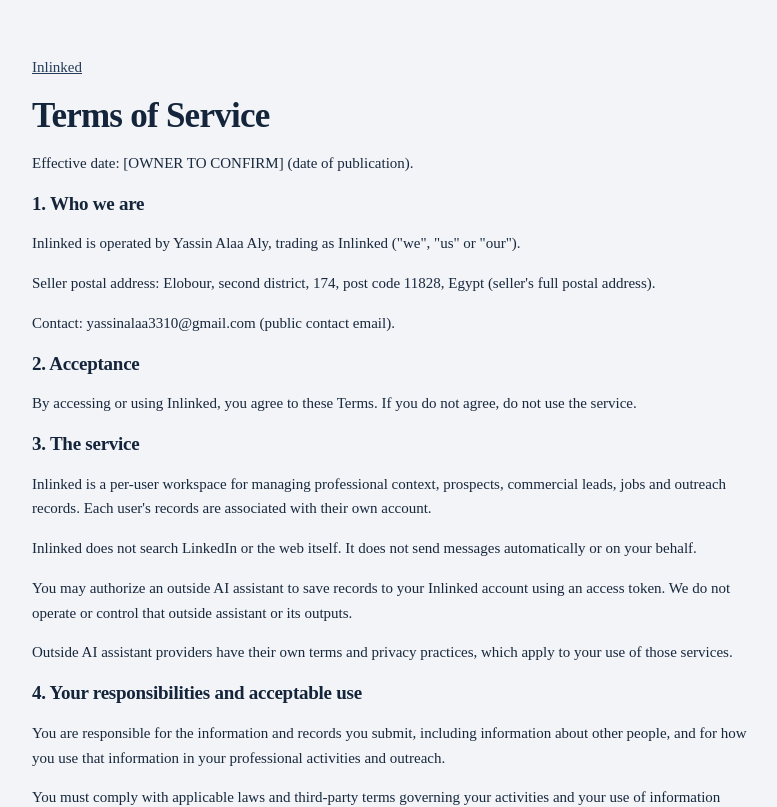
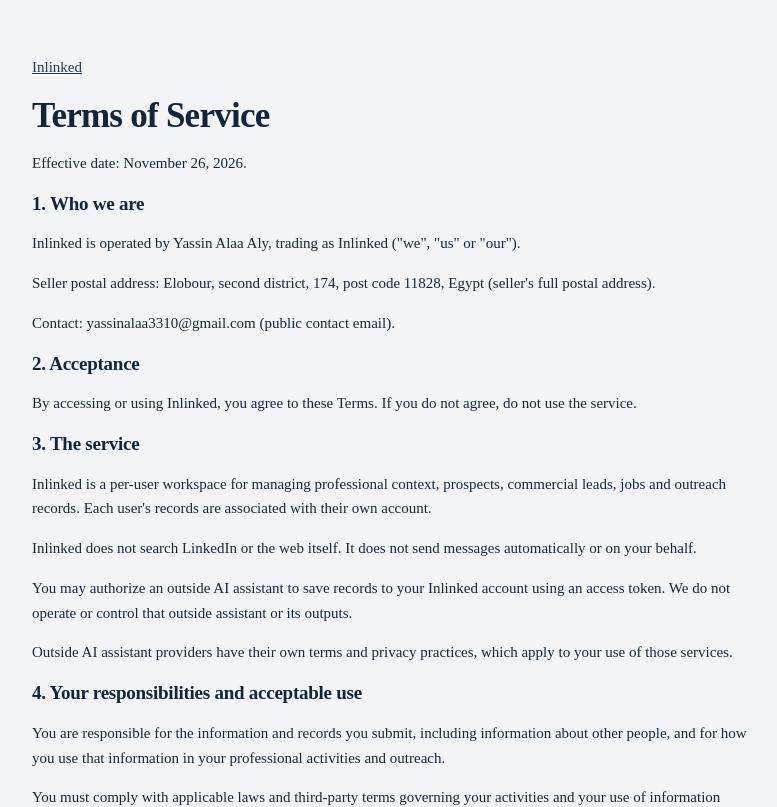
Before and after one commit to Yassin-567/Linkedin-Assistant, a Next.js app: page /terms in a window 1280 px wide. Shown: the top 807 px of the page, without its empty margins (248-1025 px from the left). Built offline with nearby package versions, Linux system fonts and the light colour scheme; no server answers.

Commit message:
Set legal pages effective date

```diff
--- a/app/privacy/page.tsx
+++ b/app/privacy/page.tsx
@@ -9,9 +9,7 @@ export default function Privacy() {
   return (
     <LegalPage title="Privacy Notice">
       <p>
-        Effective date:{" "}
-        {val(LEGAL.effectiveDate)}
-        {" "}(date of publication).
+        Effective date:{" "}November 26, 2026.
       </p>
 
       <h2>1. Who is responsible</h2>
--- a/app/terms/page.tsx
+++ b/app/terms/page.tsx
@@ -9,9 +9,7 @@ export default function Terms() {
   return (
     <LegalPage title="Terms of Service">
       <p>
-        Effective date:{" "}
-        {val(LEGAL.effectiveDate)}
-        {" "}(date of publication).
+        Effective date:{" "}November 26, 2026.
       </p>
 
       <h2>1. Who we are</h2>
```
